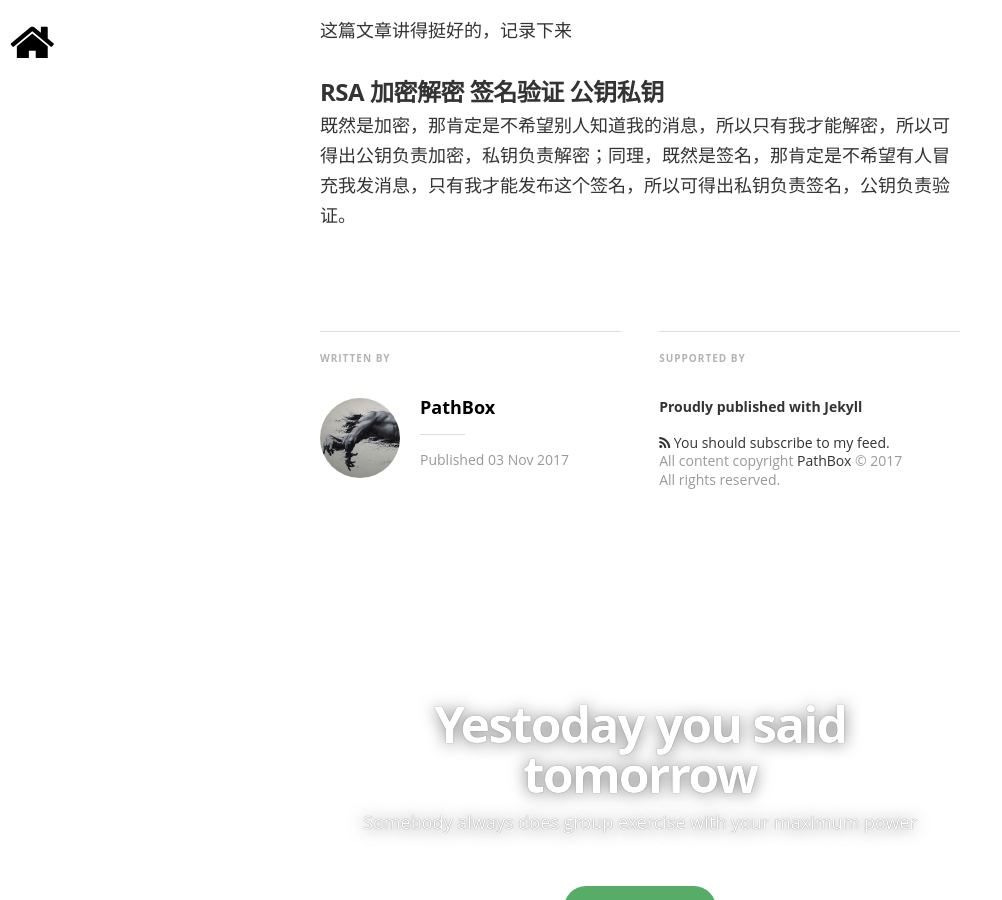
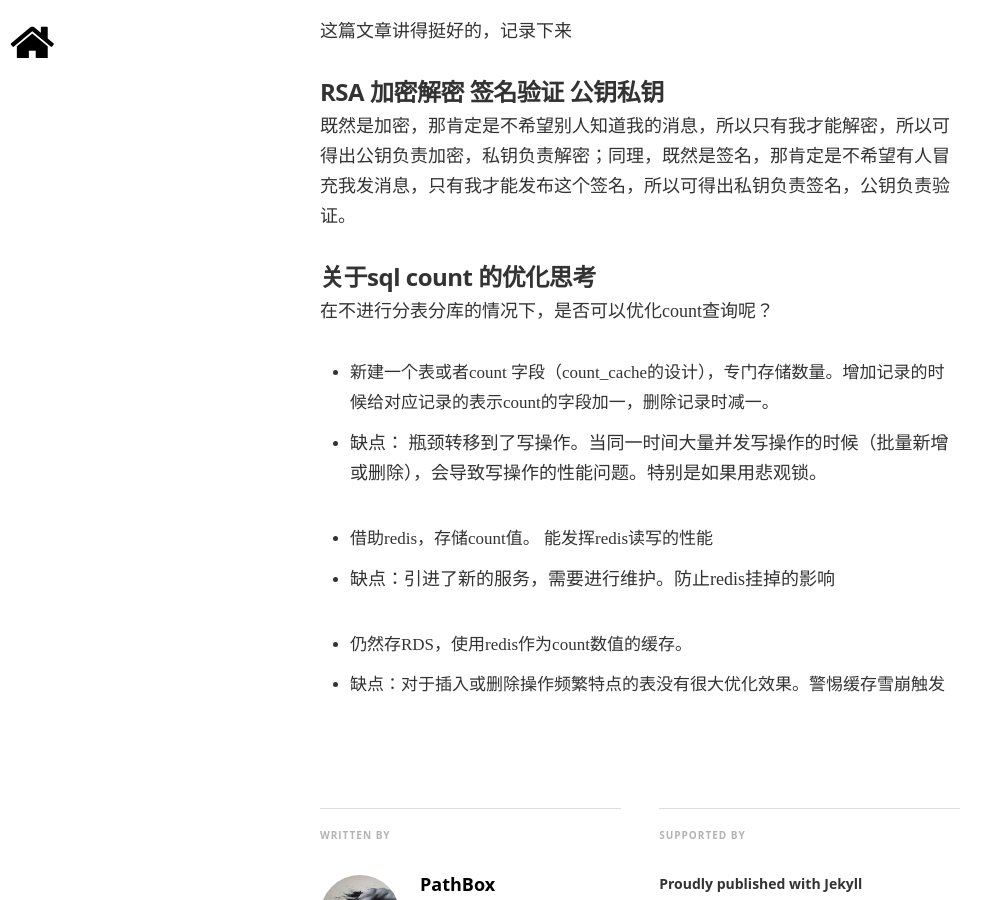
Before and after one commit to pathbox/pathbox.github.io, a Jekyll site: the page built from _posts/2017-11-03-work-summary-in-Udesk-ten.md, in a window 1280 px wide and 900 px high, scrolled down 5498 px. Shown: the whole window, without its empty margins (0-1002 px from the left). Built offline with Jekyll 4.4.1, drawn with Linux system fonts in a browser that asks for light colours; nearby versions of some CDN libraries; some web fonts are replaced; comment, search, counter and statistics services are not loaded.

Commit message:
关于sql count 的优化思考

```diff
--- a/_posts/2017-11-03-work-summary-in-Udesk-ten.md
+++ b/_posts/2017-11-03-work-summary-in-Udesk-ten.md
@@ -144,3 +144,16 @@ http://www.jianshu.com/p/4a58761d758f
 ##### RSA 加密解密 签名验证 公钥私钥
 
 既然是加密，那肯定是不希望别人知道我的消息，所以只有我才能解密，所以可得出公钥负责加密，私钥负责解密；同理，既然是签名，那肯定是不希望有人冒充我发消息，只有我才能发布这个签名，所以可得出私钥负责签名，公钥负责验证。
+
+##### 关于sql count 的优化思考
+
+在不进行分表分库的情况下，是否可以优化count查询呢？
+
++ 新建一个表或者count 字段（count_cache的设计），专门存储数量。增加记录的时候给对应记录的表示count的字段加一，删除记录时减一。
++ 缺点： 瓶颈转移到了写操作。当同一时间大量并发写操作的时候（批量新增或删除），会导致写操作的性能问题。特别是如果用悲观锁。
+
++ 借助redis，存储count值。 能发挥redis读写的性能
++ 缺点：引进了新的服务，需要进行维护。防止redis挂掉的影响
+
++ 仍然存RDS，使用redis作为count数值的缓存。
++ 缺点：对于插入或删除操作频繁特点的表没有很大优化效果。警惕缓存雪崩触发
```
